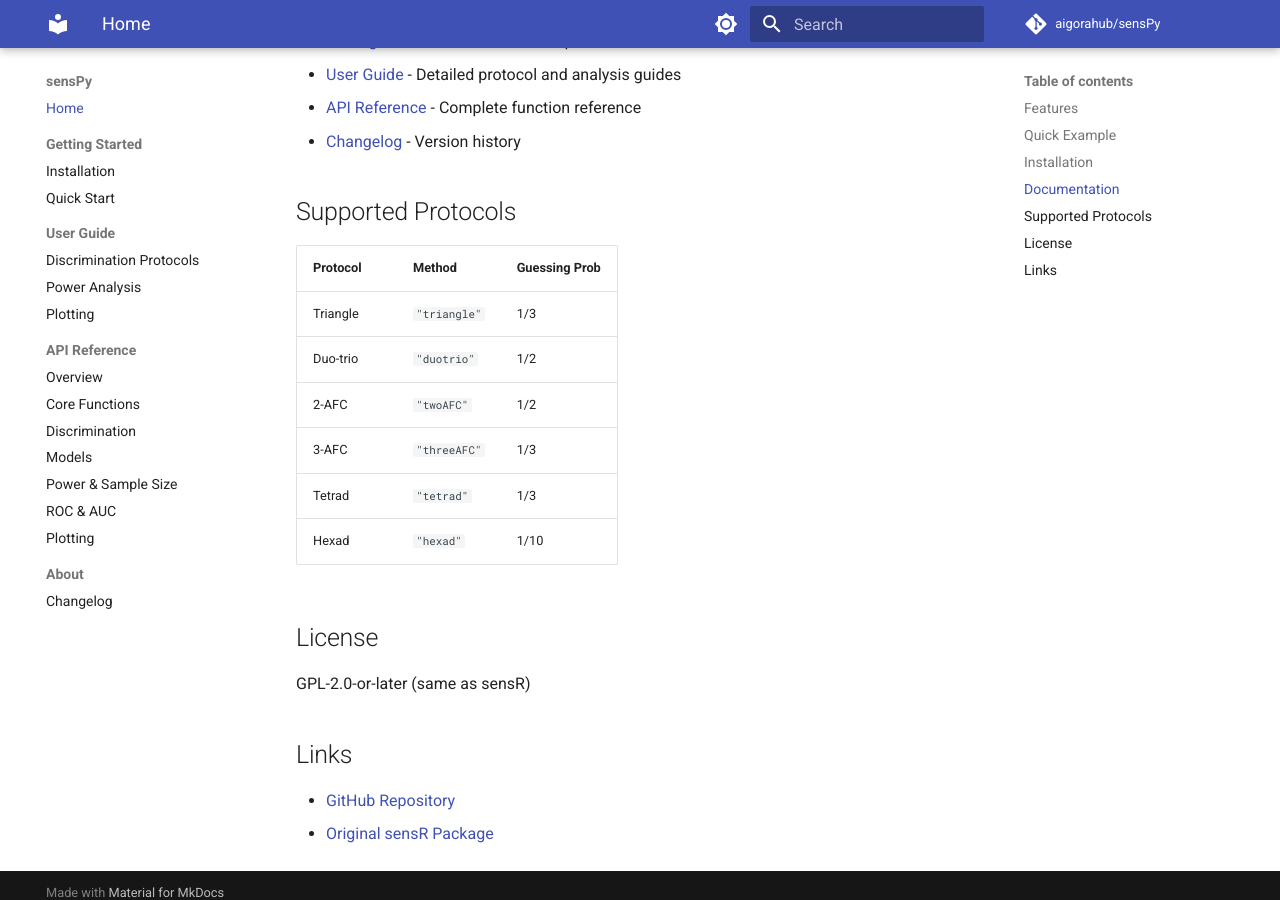
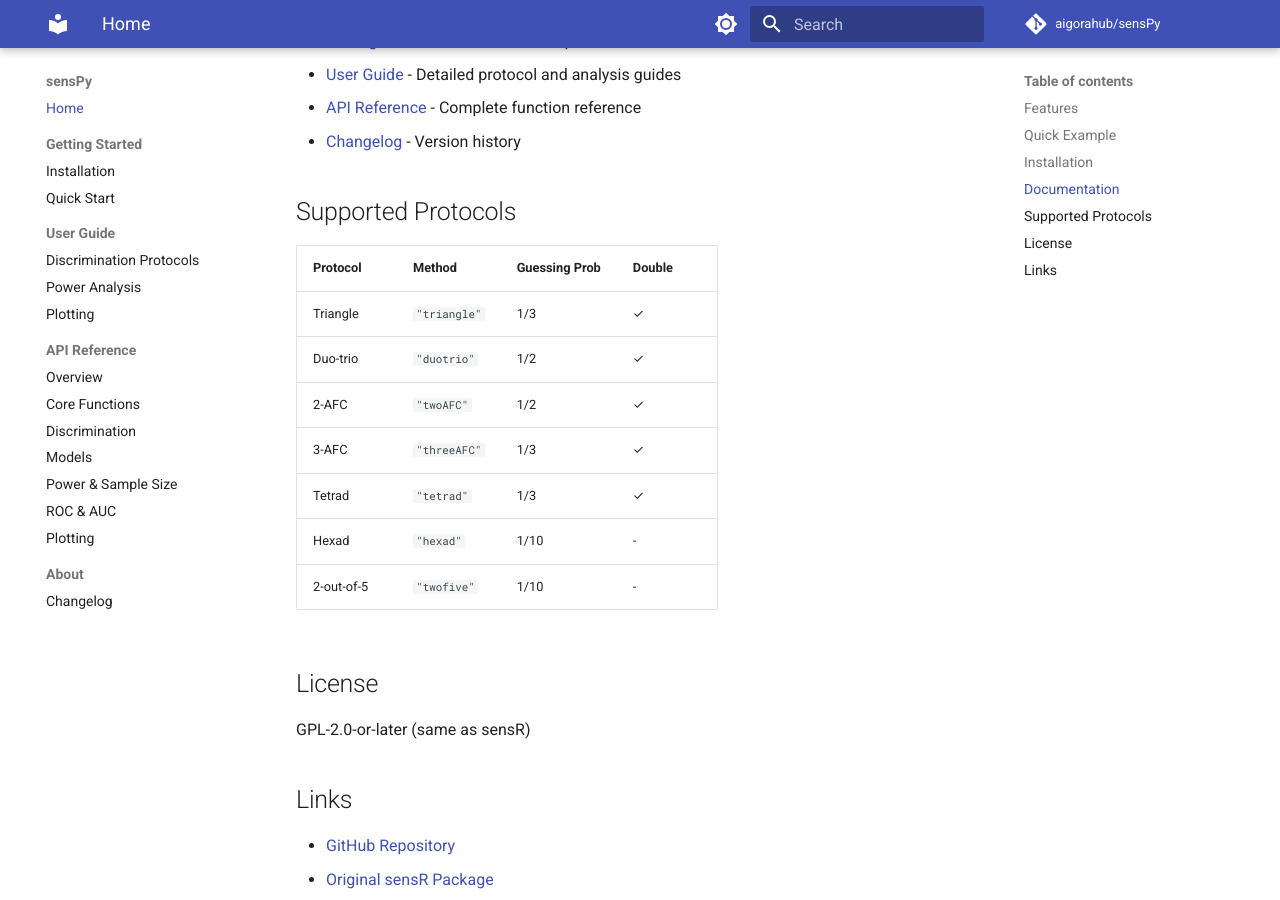
Before and after one commit to aigorahub/sensPy, an MkDocs documentation site: the page built from docs/index.md, in a window 1280 px wide and 900 px high, scrolled down 1227 px. Built offline with MkDocs 1.6.1 and Material for MkDocs 9.7.7, drawn with Linux system fonts in a browser that asks for light colours; comment, search, counter and statistics services are not loaded.

```diff
--- a/docs/index.md
+++ b/docs/index.md
@@ -53,14 +53,15 @@ uv pip install senspy
 
 ## Supported Protocols
 
-| Protocol | Method | Guessing Prob |
-|----------|--------|---------------|
-| Triangle | `"triangle"` | 1/3 |
-| Duo-trio | `"duotrio"` | 1/2 |
-| 2-AFC | `"twoAFC"` | 1/2 |
-| 3-AFC | `"threeAFC"` | 1/3 |
-| Tetrad | `"tetrad"` | 1/3 |
-| Hexad | `"hexad"` | 1/10 |
+| Protocol | Method | Guessing Prob | Double |
+|----------|--------|---------------|--------|
+| Triangle | `"triangle"` | 1/3 | ✓ |
+| Duo-trio | `"duotrio"` | 1/2 | ✓ |
+| 2-AFC | `"twoAFC"` | 1/2 | ✓ |
+| 3-AFC | `"threeAFC"` | 1/3 | ✓ |
+| Tetrad | `"tetrad"` | 1/3 | ✓ |
+| Hexad | `"hexad"` | 1/10 | - |
+| 2-out-of-5 | `"twofive"` | 1/10 | - |
 
 ## License
 
```
Also changed, not shown: README.md (+1 -0 lines), docs/changelog.md (+5 -2 lines).
